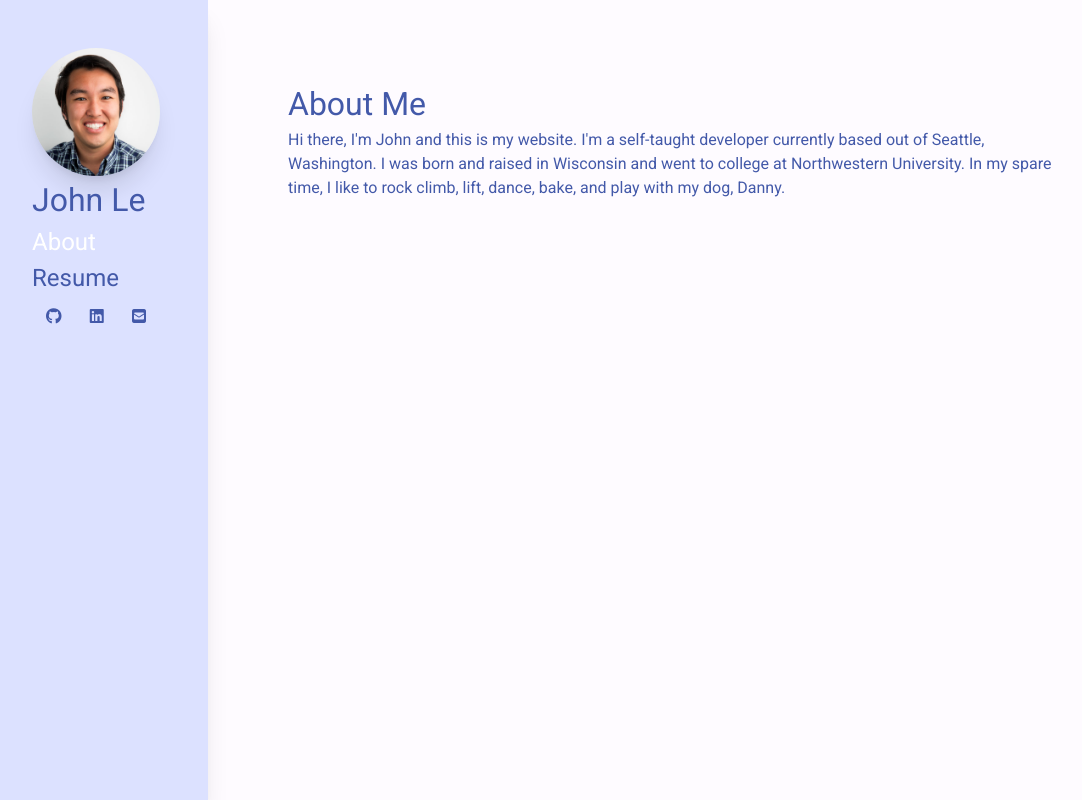
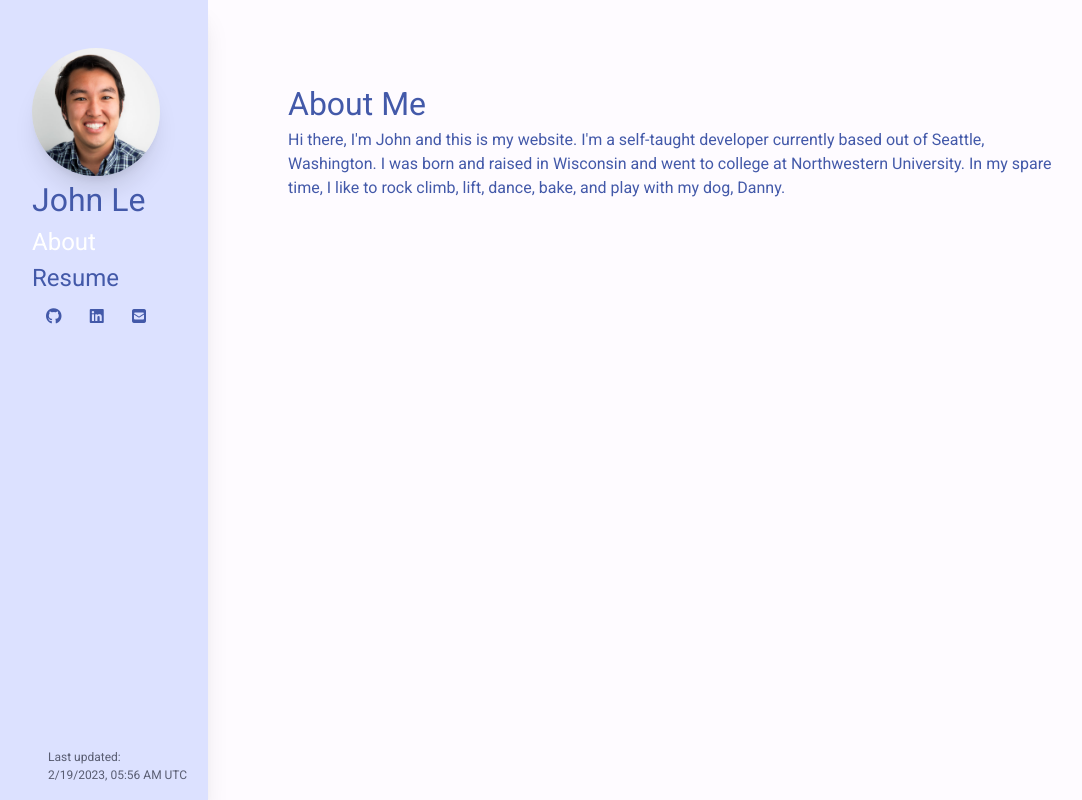
Before and after one commit to johnle192/my-portfolio-site, a React (Vite) app: page / in a window 1280 px wide. Shown: the whole page, without its empty margins (16-1098 px from the left). Built offline with nearby package versions, Linux system fonts and the light colour scheme.

Commit message:
add a last updated at

```diff
--- a/src/components/Nav.tsx
+++ b/src/components/Nav.tsx
@@ -4,9 +4,18 @@ import Contact from './Contact';
 
 const Nav: FC = () => {
   const [activeNavItem, setActiveNavItem] = useState<string>('about');
+  const lastModified = new Date(document.lastModified).toLocaleString('en-US', {
+    day: 'numeric',
+    month: 'numeric',
+    year: 'numeric',
+    hour: '2-digit',
+    minute: '2-digit',
+    timeZone: 'UTC',
+    timeZoneName: 'short'
+  });
 
   return (
-    <div className="nav-container p-12 shadow-xl primary-container">
+    <div className="nav-container p-12 shadow-xl primary-container relative">
       <div className="h-32 w-32 rounded-full overflow-hidden shadow-xl">
         <img
           src="/images/john.jpg"
@@ -44,6 +53,10 @@ const Nav: FC = () => {
         </li>
       </ul>
       <Contact />
+      <div className={`text-secondary body-small absolute bottom-0 m-4`}>
+        <div>Last updated:</div>
+        <div>{lastModified}</div>
+      </div>
     </div>
   );
 };
--- a/tailwind.config.cjs
+++ b/tailwind.config.cjs
@@ -13,6 +13,9 @@ module.exports = {
         '.text-primary': {
           color: 'var(--md-sys-color-primary)',
         },
+        '.text-secondary': {
+          color: 'var(--md-sys-color-secondary)',
+        },
       };
 
       addUtilities(newUtilities, ['responsive', 'hover']);
```
